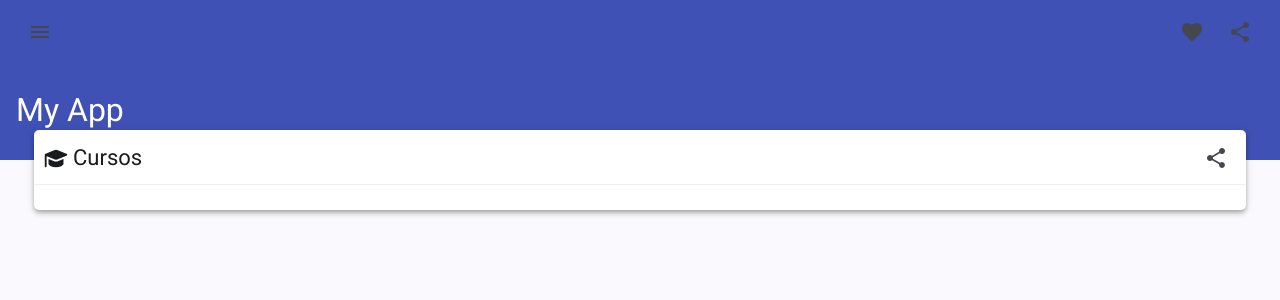
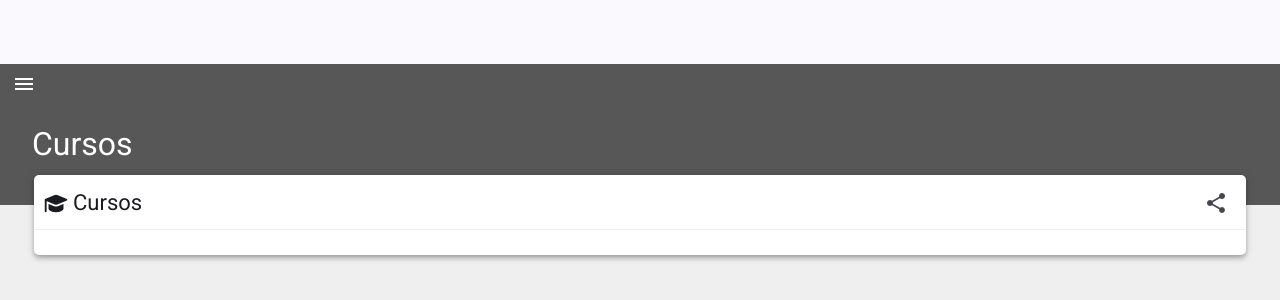
Before and after one commit to phlgoncalves/ProjectSchool_Angular_RxJS, an Angular app: page /courses in a window 1280 px wide. Shown: the top 300 px of the page. Built offline with nearby package versions, Linux system fonts and the light colour scheme.

Commit message:
refatoring app component

```diff
--- a/src/app/app.component.html
+++ b/src/app/app.component.html
@@ -1,10 +1,59 @@
-<mat-sidenav-container>
-  <mat-sidenav #sidenav class="sidenav" [opened]="isSmallScreen" [fixedInViewport]="true" [mode]="sidenavMode">
+<mat-toolbar class="toolbar-menu" color="secoundary" [class.mat-elevation-z4]="applyShadow">
+  <span *ngIf="popText">{{menuName}}</span>
+  <!-- <span class="example-spacer"></span>
+      <button mat-icon-button class="example-icon favorite-icon" aria-label="Example icon-button with heart icon">
+        <mat-icon>favorite</mat-icon>
+      </button>
+      <button mat-icon-button class="example-icon" aria-label="Example icon-button with share icon">
+        <mat-icon>share</mat-icon>
+      </button> -->
+</mat-toolbar>
+<mat-drawer-container [hasBackdrop]="sidenavMode === 'over'" class="drawer-container">
+  <!-- Drawer lateral -->
+  <mat-drawer #sidenav class="sidenav mat-elevation-z2" [opened]="isSmallScreen" [mode]="sidenavMode">
     <mat-toolbar color="primary">
-      Smart Examples
+      <img class="avatar mat-elevation-z4"
+        src="https://imagensempng.com.br/wp-content/uploads/2021/09/Icone-usuario-Png.png" alt="avatar">
+      <a routerLink="/users" class="name">Pedro Gonçalves</a>
+      <p class="designation">Junior Developer</p>
     </mat-toolbar>
+    <mat-divider></mat-divider>
     <mat-nav-list>
-      <a mat-list-item routerLink="/users">Users</a>
+      <a *ngFor="let item of items_menu" mat-list-item [routerLink]="item.link" routerLinkActive="active">
+        <mat-icon fontSet="fa" [fontIcon]="item.icon"></mat-icon>
+        <span>{{item.label}}</span>
+      </a>
+    </mat-nav-list>
+  </mat-drawer>
+
+  <!-- Conteúdo principal -->
+  <mat-drawer-content>
+    <mat-toolbar class="toolbar-submenu" color="primary">
+      <div class="toolbar-submenu-top">
+        <button matTooltip="{{sidenav.opened ? 'Fechar menu' : 'Abrir menu'}}" matTooltipPosition="right"
+          mat-icon-button class="example-icon" (click)="sidenav.toggle()">
+          <mat-icon>{{sidenav.opened ? 'close' : 'menu'}}</mat-icon>
+        </button>
+      </div>
+      <div class="toolbar-submenu-title">
+        <span *ngIf="!popText">{{menuName}}</span>
+      </div>
+    </mat-toolbar>
+
+    <router-outlet></router-outlet>
+  </mat-drawer-content>
+</mat-drawer-container>
+<!-- <mat-sidenav-container>
+  <mat-sidenav #sidenav class="sidenav mat-elevation-z2" [opened]="isSmallScreen" [fixedInViewport]="true"
+    [mode]="sidenavMode">
+    <mat-toolbar color="primary">
+      <img class="avatar mat-elevation-z4"
+        src="https://imagensempng.com.br/wp-content/uploads/2021/09/Icone-usuario-Png.png" alt="avatar">
+      <a routerLink="/users" class="name">Pedro Gonçalves</a>
+      <p class="designation">Junior Developer</p>
+    </mat-toolbar>
+    <mat-divider></mat-divider>
+    <mat-nav-list>
       <a *ngFor="let item of items_menu" mat-list-item [routerLink]="item.link" routerLinkActive="active">
         <mat-icon fontSet="fa" [fontIcon]="item.icon"></mat-icon>
         <span>{{item.label}}</span>
@@ -13,23 +62,18 @@
   </mat-sidenav>
 
   <mat-sidenav-content>
-    <mat-toolbar class="toolbar-menu" color="primary" [class.mat-elevation-z4]="applyShadow">
-      <button mat-icon-button class="example-icon" (click)="sidenav.toggle()">
-        <mat-icon>menu</mat-icon>
-      </button>
-      <span *ngIf="popText">My App</span>
-      <span class="example-spacer"></span>
-      <button mat-icon-button class="example-icon favorite-icon" aria-label="Example icon-button with heart icon">
-        <mat-icon>favorite</mat-icon>
-      </button>
-      <button mat-icon-button class="example-icon" aria-label="Example icon-button with share icon">
-        <mat-icon>share</mat-icon>
-      </button>
-    </mat-toolbar>
     <mat-toolbar class="toolbar-submenu" color="primary">
-      <span *ngIf="!popText">My App</span>
+      <div class="toolbar-submenu-top">
+        <button matTooltip="{{sidenav.opened ? 'Fechar menu' : 'Abrir menu'}}" matTooltipPosition="right"
+          mat-icon-button class="example-icon" (click)="sidenav.toggle()">
+          <mat-icon>{{sidenav.opened ? 'close' : 'menu'}}</mat-icon>
+        </button>
+      </div>
+      <div class="toolbar-submenu-title">
+        <span *ngIf="!popText">My App</span>
+      </div>
     </mat-toolbar>
     <router-outlet />
 
   </mat-sidenav-content>
-</mat-sidenav-container>
+</mat-sidenav-container> -->
--- a/src/app/app.component.scss
+++ b/src/app/app.component.scss
@@ -2,22 +2,12 @@
 @import '@angular/material/prebuilt-themes/indigo-pink.css';
 
 
-
-.example-spacer {
-  flex: 1 1 auto;
-}
-
-.sidenav {
-  width: 250px;
-
-}
-
-mat-sidenav-content {
+mat-drawer-content {
   height: 100vh;
 
 }
 
-mat-sidenav-container {
+mat-drawer-container {
   height: 100vh;
 }
 
@@ -26,14 +16,96 @@ mat-sidenav-container {
   position: fixed;
   font-size: 1rem;
   top: 0;
+  z-index: 1001;
 }
 
 .toolbar-submenu {
-  height: 100px;
+  height: 205px;
   font-size: 2rem;
-  margin-top: 60px;
+  margin-top: 0px;
+  padding: 60px 0 0 0;
+  display: flex;
+  flex-direction: column;
+  align-items: start;
+  background-color: #575757;
+
+  &-top {
+    height: 40px;
+
+    .example-icon{
+      color: white;
+    }
+  }
+
+  &-title {
+    margin: 30px 32px
+  }
 }
 
-.title {
-  margin-bottom: 500px;
+
+// - - - - SIDEBAR - - - -
+.mat-drawer-content {
+  background-color: #efefef;
 }
+
+.sidenav {
+  width: 250px;
+  margin-top: 64px; //top menu
+
+  .mat-icon {
+    margin: 10px 20px 0 0;
+    font-size: 18px;
+    color: #636363;
+  }
+
+  mat-toolbar {
+    display: flex;
+    flex-direction: column;
+    text-align: center;
+    height: 200px;
+    background-color: #fff;
+  }
+
+  a {
+    text-decoration: none;
+    color: black;
+  }
+
+  .avatar {
+    margin-top: 16px;
+    width: 100px;
+    height: 100px;
+    border-radius: 50%;
+  }
+
+  .name {
+    margin-top: 8px;
+    font-weight: normal;
+  }
+
+  .designation {
+    margin-top: 2px;
+    font-size: 0.8rem;
+    color: grey;
+  }
+
+  mat-nav-list {
+    padding: 8px;
+    display: flex;
+    flex-direction: column;
+    justify-content: center;
+    align-items: center;
+
+    a {
+      border-radius: 10px;
+      margin-bottom: 4px;
+      padding-top: 1px;
+      font-size: 0.9rem;
+    }
+
+    a:hover,
+    .active {
+      background-color: #e6e6e6;
+    }
+  }
+}
--- a/src/app/app.component.ts
+++ b/src/app/app.component.ts
@@ -1,10 +1,11 @@
-import { Component, OnInit } from '@angular/core';
+import { Component, inject, OnInit } from '@angular/core';
 import { BreakpointObserver } from "@angular/cdk/layout";
-import { fromEvent, map } from 'rxjs';
+import { filter, fromEvent, map } from 'rxjs';
 import { MenuItem } from './shared/models/menuItem';
 import { menuItems } from './shared/models/menu';
+import { NavigationEnd, Router } from '@angular/router';
 
-export const SCROLL_CONTAINER = 'mat-sidenav-content';
+export const SCROLL_CONTAINER = 'mat-drawer-content';
 export const TEXT_LIMIT = 50;
 export const SHADOW_LIMIT = 100;
 @Component({
@@ -18,8 +19,9 @@ export class AppComponent implements OnInit {
   popText = false;
   applyShadow = false;
   items_menu: MenuItem[] = menuItems;
-
-  constructor(private brackpointObserver: BreakpointObserver) { }
+  menuName = '';
+  private brackpointObserver: BreakpointObserver = inject(BreakpointObserver);
+  private route: Router = inject(Router);
 
   ngOnInit(): void {
     const content = document.getElementsByClassName(SCROLL_CONTAINER)[0];
@@ -28,8 +30,18 @@ export class AppComponent implements OnInit {
       .pipe(
         map(() => content.scrollTop)
       )
-      .subscribe({
-        next: (value: number) => this.determineHeader(value)
+      .subscribe((value: number) => this.determineHeader(value))
+
+      this.route.events.pipe(
+        filter(event => event instanceof NavigationEnd),
+        map(event => event as NavigationEnd)
+      ).subscribe((event: NavigationEnd) =>{
+        let moduleName = event.url.split('/')[1]
+
+        this.menuName = this.items_menu.filter(
+          (item: MenuItem) => item.link == `/${moduleName}`
+        )[0].label
+
       })
   }
 
--- a/src/app/pages/courses/courses.component.html
+++ b/src/app/pages/courses/courses.component.html
@@ -1,4 +1,4 @@
-<div class="content my-elevation-z4">
+<div class="content mat-elevation-z4">
   <app-toolbar-title title="Cursos" icon="fa-graduation-cap">
     <button mat-icon-button>
       <mat-icon>shared</mat-icon>
--- a/src/app/pages/dashboard/dashboard.component.html
+++ b/src/app/pages/dashboard/dashboard.component.html
@@ -1,4 +1,4 @@
-<div class="content my-elevation-z4">
+<div class="content mat-elevation-z4">
   <app-toolbar-title title="Dashboard" icon="fa-chart-line">
     <button mat-icon-button>
       <mat-icon>shared</mat-icon>
--- a/src/app/pages/students/students.component.html
+++ b/src/app/pages/students/students.component.html
@@ -1,4 +1,4 @@
-<div class="content my-elevation-z4">
+<div class="content mat-elevation-z4">
   <app-toolbar-title title="Estudantes" icon="fa-chalkboard-user">
     <button mat-icon-button>
       <mat-icon>shared</mat-icon>
--- a/src/app/pages/support/support.component.html
+++ b/src/app/pages/support/support.component.html
@@ -1,4 +1,4 @@
-<div class="content my-elevation-z4">
+<div class="content mat-elevation-z4">
   <app-toolbar-title title="Suporte" icon="fa-headset">
     <button mat-icon-button>
       <mat-icon>shared</mat-icon>
--- a/src/app/pages/teachers/teachers.component.html
+++ b/src/app/pages/teachers/teachers.component.html
@@ -1,4 +1,4 @@
-<div class="content my-elevation-z4">
+<div class="content mat-elevation-z4">
   <app-toolbar-title title="Professores" icon="fa-person-chalkboard">
     <button mat-icon-button>
       <mat-icon>shared</mat-icon>
--- a/src/app/pages/users/users.component.html
+++ b/src/app/pages/users/users.component.html
@@ -1,4 +1,4 @@
-<div class="content my-elevation-z4">
+<div class="content mat-elevation-z4">
   <app-toolbar-title title="Usuário" icon="list">
    <button mat-icon-button>
     <mat-icon>shared</mat-icon>
--- a/src/app/shared/components/toolbar-title/toolbar-title.component.scss
+++ b/src/app/shared/components/toolbar-title/toolbar-title.component.scss
@@ -2,7 +2,7 @@
   margin-right: 5px;
 }
 
-.icon-space-mat{
+.icon-space-mat {
   font-size: 20px;
   margin: 5px 5px 0 0;
 }
--- a/src/app/shared/materials/materials.module.ts
+++ b/src/app/shared/materials/materials.module.ts
@@ -4,6 +4,7 @@ import { MatIconModule } from '@angular/material/icon';
 import { MatButtonModule } from '@angular/material/button';
 import { MatSidenavModule } from '@angular/material/sidenav';
 import { MatListModule } from '@angular/material/list';
+import { MatTooltipModule } from '@angular/material/tooltip';
 
 @NgModule({
   declarations: [],
@@ -12,7 +13,8 @@ import { MatListModule } from '@angular/material/list';
     MatIconModule,
     MatButtonModule,
     MatSidenavModule,
-    MatListModule
+    MatListModule,
+    MatTooltipModule
 
   ],
   providers: []
```
Also changed, not shown: src/styles.scss (+7 -1 lines).
